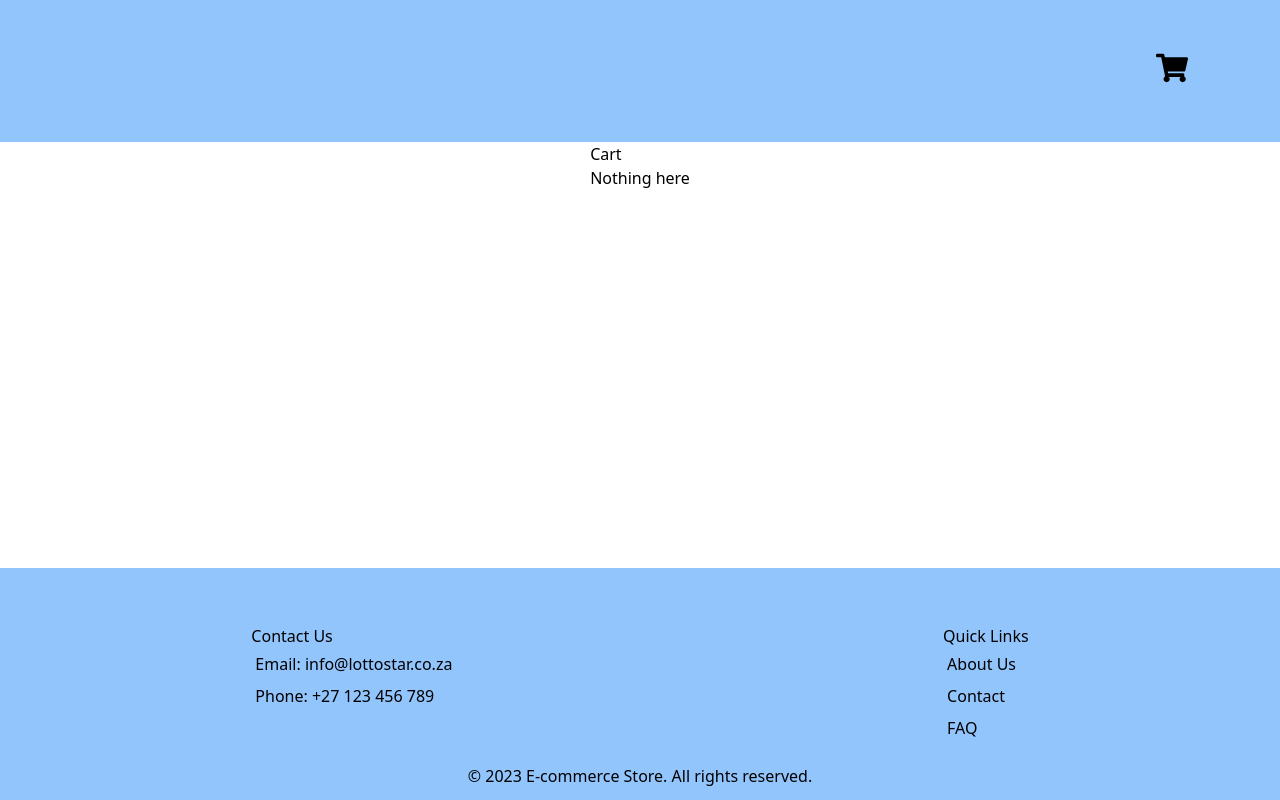
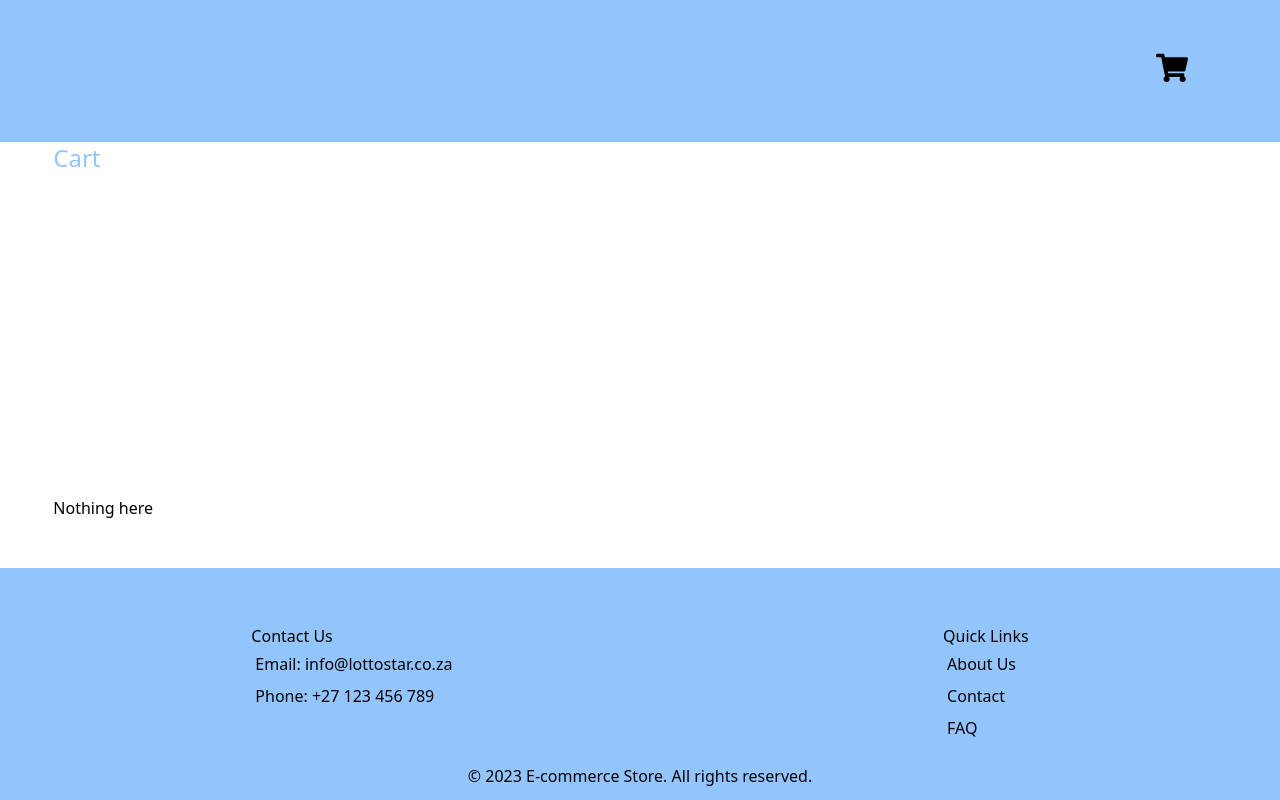
Before and after one commit to lindo-007/ecommerse, a Next.js app: page /cart in a window 1280 px wide. Built offline with nearby package versions, Linux system fonts and the light colour scheme; some icons are missing.

Commit message:
styled cart and cart item

```diff
--- a/components/CartItem.tsx
+++ b/components/CartItem.tsx
@@ -10,15 +10,15 @@ type CartItemProps = {
 
 export default function CartItem({ product }: CartItemProps) {
   return (
-    <div>
-      <h3>{product?.title.slice(0, 47)}</h3>
+    <div className="flex  my-5 w-full justify-between">
+      <Image
+        src={product?.image}
+        width={50}
+        height={50}
+        alt={`picture of ${product?.title}`}
+      />
       <div>
-        <Image
-          src={product?.image}
-          width={50}
-          height={50}
-          alt={`picture of ${product?.title}`}
-        />
+        <h3 className="text-l">{product?.title.slice(0, 17)}</h3>
         <p>{product.cartQuantity}</p>
         <p>R{product?.price}</p>
       </div>
--- a/pages/cart/index.tsx
+++ b/pages/cart/index.tsx
@@ -20,19 +20,19 @@ export default function Cart() {
   }, [items]);
 
   return (
-    <section>
-      <h2>Cart</h2>
+    <section className="flex flex-col justify-between w-11/12">
+      <h2 className="text-2xl text-blue-300">Cart</h2>
       {items.length === 0 ? (
         <div>Nothing here</div>
       ) : (
-        <>
+        <section className="flex flex-col">
           {items.map((item) => (
             <CartItem key={item?.id} product={item} />
           ))}
           <p>
             Total: {currency} {totalCost.toFixed(2)}
           </p>
-        </>
+        </section>
       )}
     </section>
   );
```
